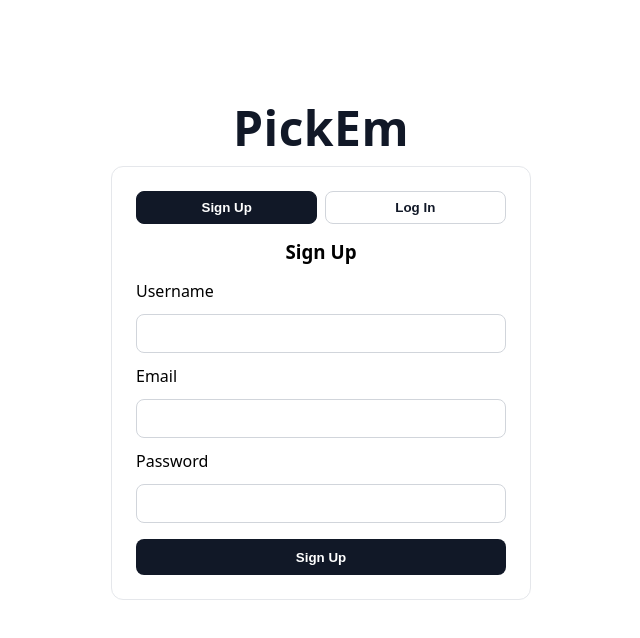
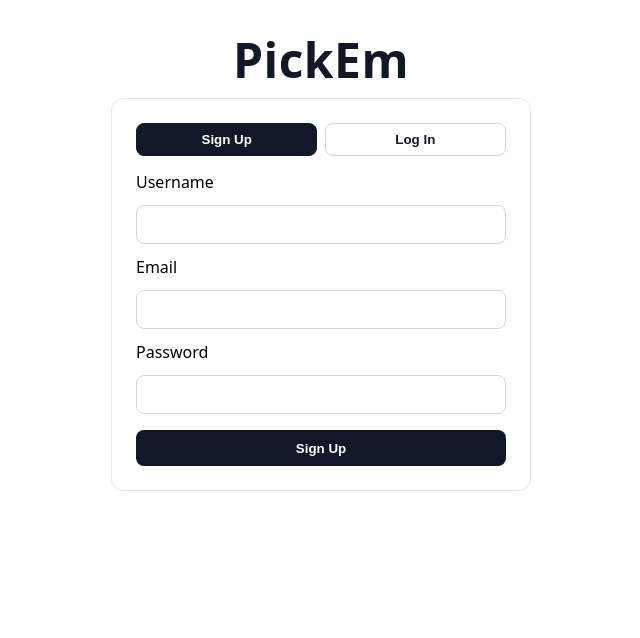
Before and after one commit to natethom10/pickem, a React (Vite) app: page / in a window 1280 px wide. Shown: the top 638 px of the page, without its empty margins (319-959 px from the left). Built offline with nearby package versions, Linux system fonts and the light colour scheme.

Commit message:
visual changes

```diff
--- a/src/App.jsx
+++ b/src/App.jsx
@@ -249,7 +249,12 @@ function App() {
 
       if (!loginResponse.ok) {
         if (loginResponse.status === 409) {
-          setAuthPopupMessage("Username already exists. Please choose another username or log in.");
+          const conflict = await loginResponse.json().catch(() => ({}));
+          if (conflict?.error === "email already exists") {
+            setAuthPopupMessage("Email already exists. Please use another email or log in.");
+          } else {
+            setAuthPopupMessage("Username already exists. Please choose another username or log in.");
+          }
           return;
         }
 
@@ -301,7 +306,7 @@ function App() {
   const selectedEntryObject = entries.find((entry) => entry.id === selectedEntry) || null;
 
   return (
-    <main className={loggedIn ? "home-shell" : ""}>
+    <main className={loggedIn ? "home-shell" : "auth-shell"}>
       {!loggedIn && (
         <section className="signup-page">
           <h1 className="signup-brand">PickEm</h1>
--- a/src/index.css
+++ b/src/index.css
@@ -19,7 +19,11 @@ main {
 
 .signup-page {
   width: min(460px, 100%);
-  transform: translateY(-48px);
+}
+
+.auth-shell {
+  place-items: start center;
+  padding-top: 2.25rem;
 }
 
 .signup-brand {
--- a/src/login/Login.jsx
+++ b/src/login/Login.jsx
@@ -41,8 +41,6 @@ function Login({ onSignUp, onLogIn }) {
           Log In
         </button>
       </div>
-
-      <h1>{mode === "signup" ? "Sign Up" : "Log In"}</h1>
 
       <form className="login-form" onSubmit={handleSubmit}>
         <label htmlFor="username">Username</label>
```
Also changed, not shown: api/login.js (+11 -2 lines).
